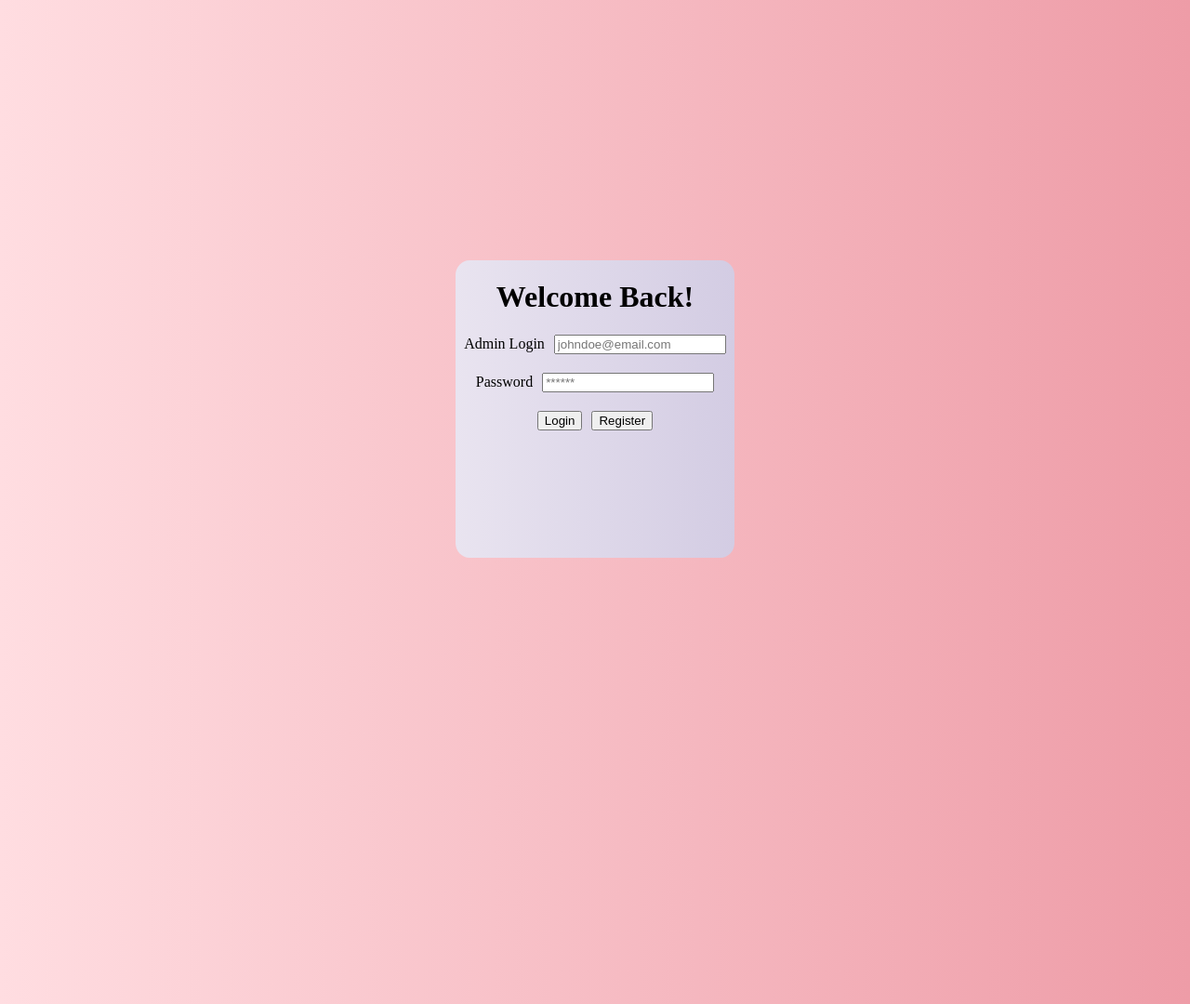
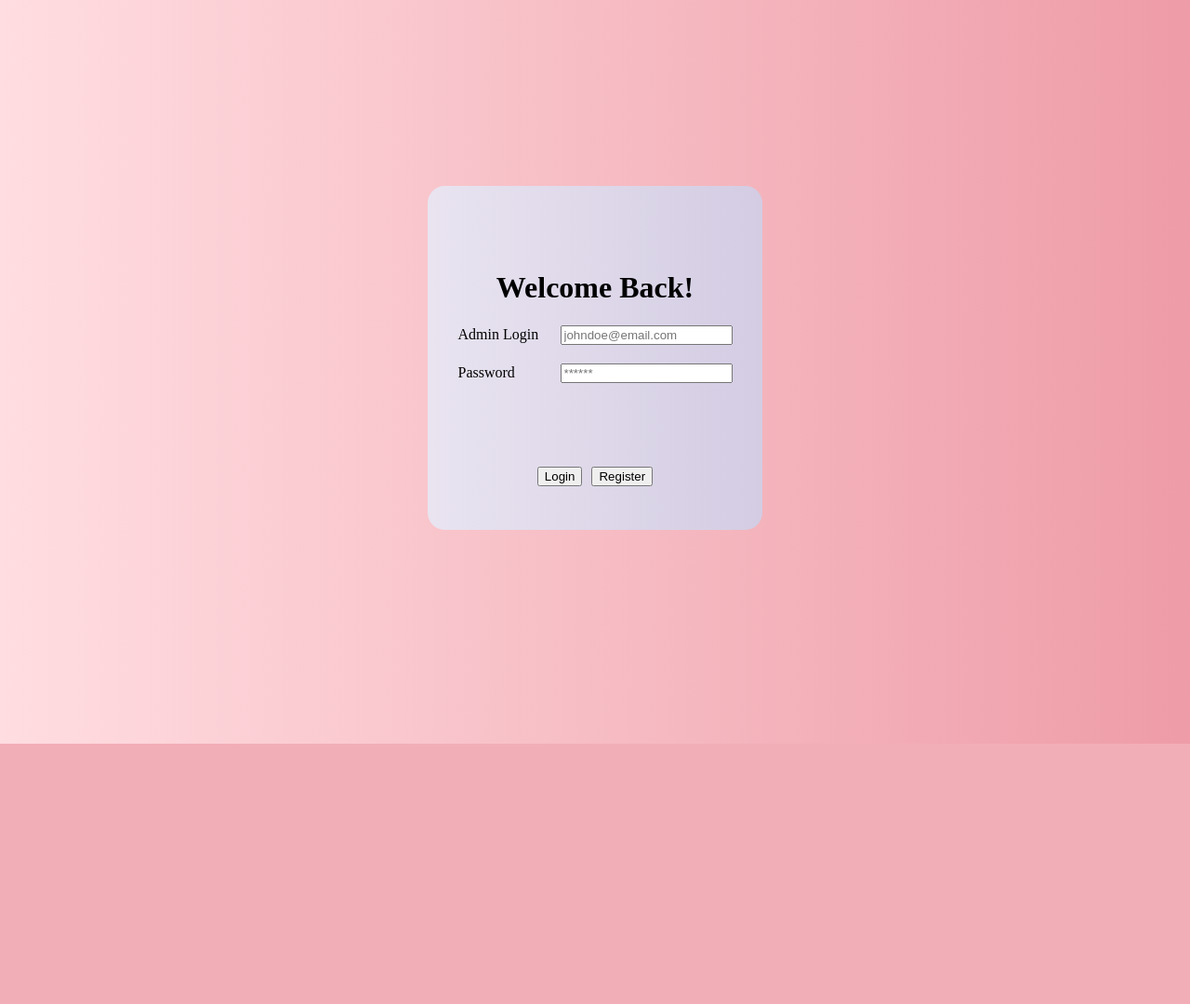
Before and after one commit to rickyfelix19/rolling-application, a PHP site: page /pages/Admin/index.html in a window 1280 px wide. Shown: the whole page at 93% size. After the commit the page ends 800 px from the top, so only its background shows below. Run offline with PHP 8.4, Linux system fonts and the light colour scheme.

Commit message:
quick hotfix form

```diff
--- a/index.css
+++ b/index.css
@@ -1,5 +1,4 @@
-html,
-body {
+html {
   height: 100%;
 }
 
@@ -23,24 +22,27 @@ html {
   background-size: cover;
 }
 
+label {
+  display: inline-block;
+  width: 100px;
+  text-align: left;
+}
+
 .card {
+  text-align: center;
   display: flex;
   align-items: center;
   justify-content: center;
   flex-direction: column;
-	text-align: center;
-	margin: auto;
-	margin-top: 35vh;
-	padding: 0;
+  margin-top: 25vh;
 }
 
 .card-container {
-	text-align: center;
+  padding: 70px 0;
   display: flex;
-	align-items: center;
   flex-direction: column;
-	width: 300px;
-	height: 320px;
+  width: 360px;
+  height: 230px;
   border-radius: 5%;
   background: #d3cce3; /* fallback for old browsers */
   background: -webkit-linear-gradient(
@@ -67,7 +69,7 @@ html {
 
 .card-buttons {
   margin: 0;
-	padding: 0;
+  padding: 70px 0;
   display: flex;
   flex-direction: row;
   align-items: center;
--- a/pages/Admin/adminMerchantPage.php
+++ b/pages/Admin/adminMerchantPage.php
@@ -1,5 +1,5 @@
 <?php
-include('funtion/function.php'); // Assuming you have a function.php file for database connection
+include('function/function.php'); // Assuming you have a function.php file for database connection
 include('db.php');
 if ($_SERVER['REQUEST_METHOD'] == 'POST') {
     if (isset($_POST['merchant'])) {
```
Lines whose indentation alone changed are shown as unchanged.
